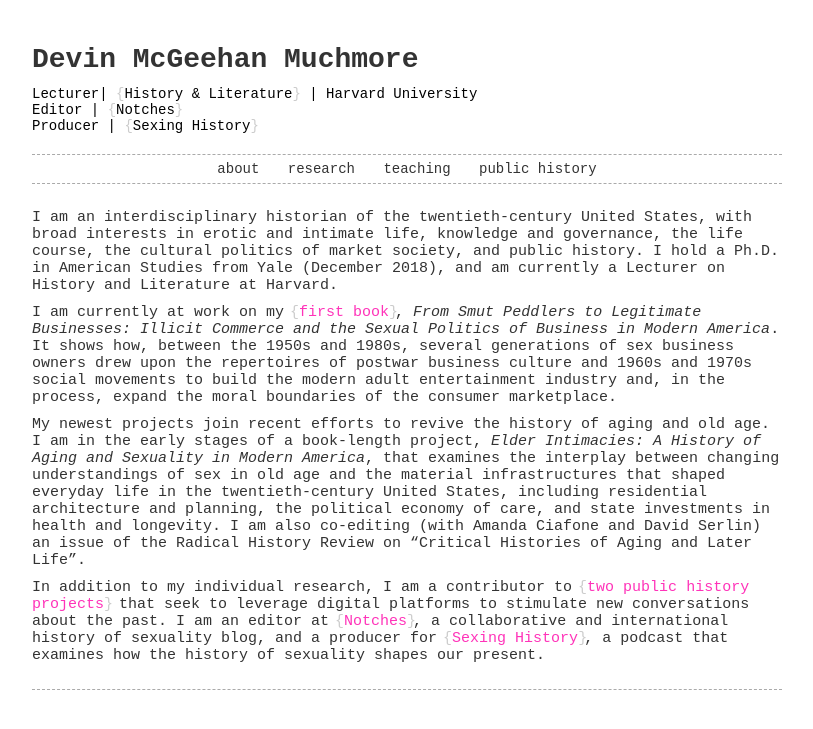
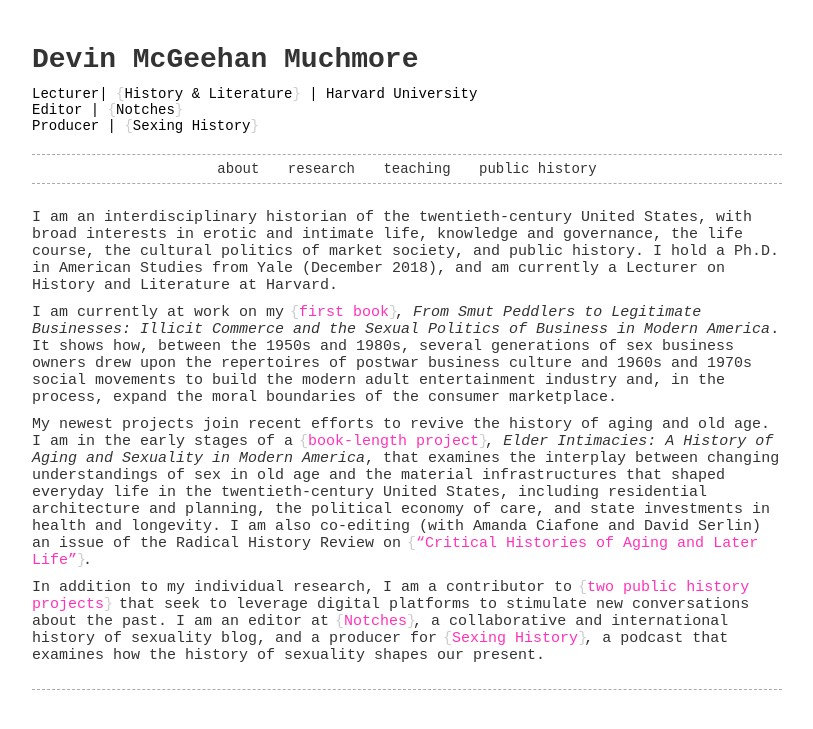
Before and after one commit to devintmm/devintmm.github.io, a Jekyll site: the page built from index.md, in a window 1280 px wide. Shown: the top 729 px of the page, without its empty margins (233-1046 px from the left). Built offline with Jekyll 4.4.1, drawn with Linux system fonts in a browser that asks for light colours; part of the change alters nothing that is shown.

```diff
--- a/index.md
+++ b/index.md
@@ -5,6 +5,6 @@ I am an interdisciplinary historian of the twentieth-century United States, with
 
 I am currently at work on my [first book](/research), *From Smut Peddlers to Legitimate Businesses: Illicit Commerce and the Sexual Politics of Business in Modern America*. It shows how, between the 1950s and 1980s, several generations of sex business owners drew upon the repertoires of postwar business culture and 1960s and 1970s social movements to build the modern adult entertainment industry and, in the process, expand the moral boundaries of the consumer marketplace.
 
-My newest projects join recent efforts to revive the history of aging and old age. I am in the early stages of a book-length project, *Elder Intimacies: A History of Aging and Sexuality in Modern America*, that examines the interplay between changing understandings of sex in old age and the material infrastructures that shaped everyday life in the twentieth-century United States, including residential architecture and planning, the political economy of care, and state investments in health and longevity. I am also co-editing (with Amanda Ciafone and David Serlin) an issue of the Radical History Review on "Critical Histories of Aging and Later Life".
+My newest projects join recent efforts to revive the history of aging and old age. I am in the early stages of a [book-length project](/research), *Elder Intimacies: A History of Aging and Sexuality in Modern America*, that examines the interplay between changing understandings of sex in old age and the material infrastructures that shaped everyday life in the twentieth-century United States, including residential architecture and planning, the political economy of care, and state investments in health and longevity. I am also co-editing (with Amanda Ciafone and David Serlin) an issue of the Radical History Review on ["Critical Histories of Aging and Later Life"](http://www.radicalhistoryreview.org/call-for-papers/critical-histories-of-aging-and-later-life/).
 
 In addition to my individual research, I am a contributor to [two public history projects](/public_history) that seek to leverage digital platforms to stimulate new conversations about the past. I am an editor at [Notches](http://notchesblog.com), a collaborative and international history of sexuality blog, and a producer for [Sexing History](sexinghistory.com), a podcast that examines how the history of sexuality shapes our present.
```
